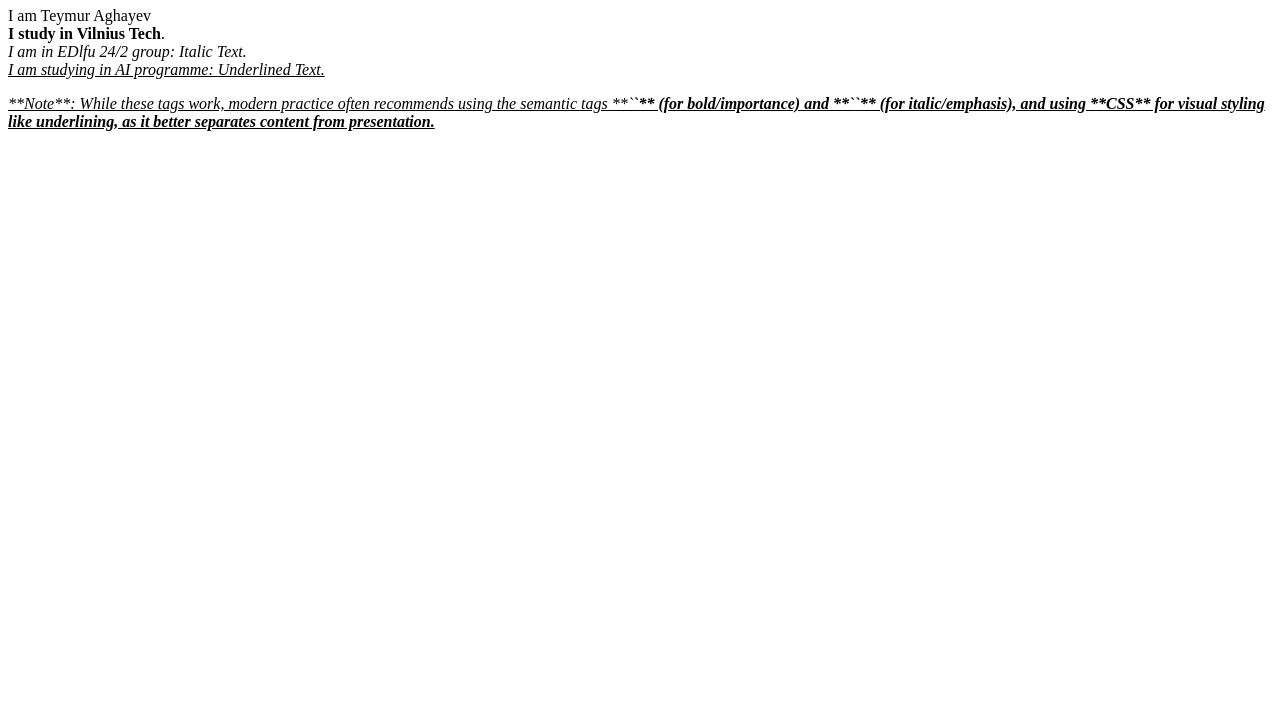
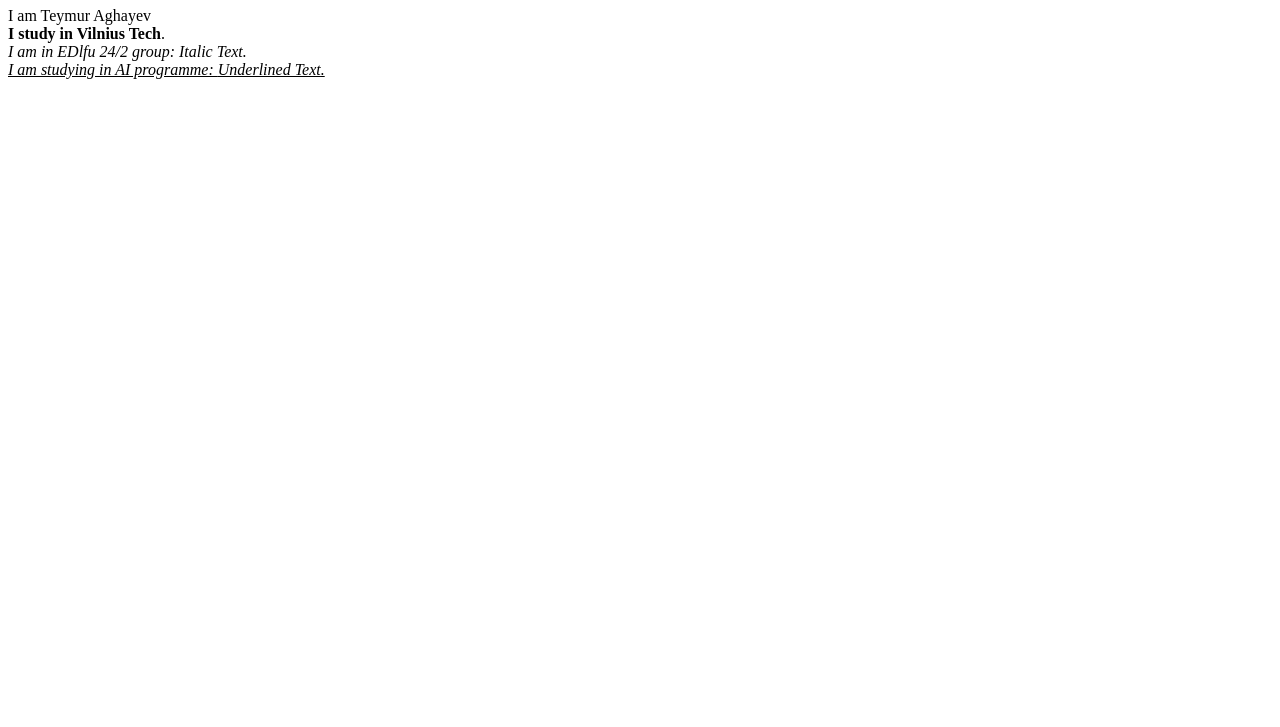
Before and after one commit to Tima-a/VGTU-Repository, a plain HTML site: page index.html in a window 1280 px wide. Shown: the part 73-800 px from the top of the page. Drawn offline with Linux system fonts and the light colour scheme.

Commit message:
updated code
Removed unnecessary notes about modern HTML practices.

```diff
--- a/index.html
+++ b/index.html
@@ -14,9 +14,5 @@
         <i>I am in EDlfu 24/2 group: <i>Italic Text</i>. <br>
         <u>I am studying in AI programme: <u>Underlined Text</u>.
     </p>
-
-    <p>
-        **Note**: While these tags work, modern practice often recommends using the semantic tags **`<strong>`** (for bold/importance) and **`<em>`** (for italic/emphasis), and using **CSS** for visual styling like underlining, as it better separates content from presentation.
-    </p>
     </body>
 </html>
```
